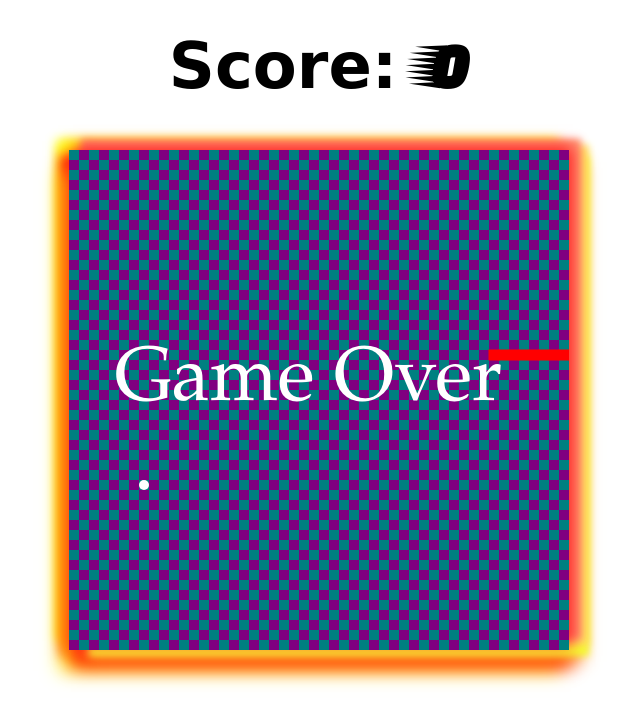
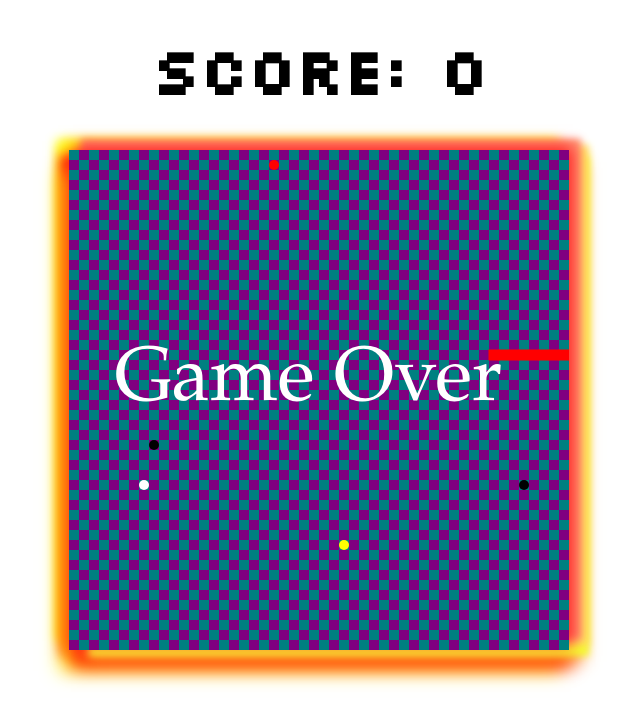
Before and after one commit to joeypagaduan/arcade, a plain HTML site: page index.html in a window 1280 px wide. Shown: the whole page, without its empty margins (321-961 px from the left). Drawn offline with Linux system fonts and the light colour scheme; a web font is replaced by a local one.

Commit message:
updated food and wormholes

```diff
--- a/app.js
+++ b/app.js
@@ -4,32 +4,40 @@ const snakeBody = "red";
 const snakeBorder = "red";
 
 let snake = [
-    {x: 300, y: 200},
-    {x: 290, y: 200},
-    {x: 280, y: 200},
-    {x: 270, y: 200},
-    {x: 260, y: 200},
-    {x: 250, y: 200},
-    {x: 240, y: 200},
-    {x: 230, y: 200},
-    {x: 220, y: 200}
+    {x: 200, y: 200},
+    {x: 190, y: 200},
+    {x: 180, y: 200},
+    {x: 170, y: 200},
+    {x: 160, y: 200},
+    {x: 150, y: 200},
+    {x: 140, y: 200},
+    {x: 130, y: 200},
+    {x: 120, y: 200}
 ]
 
+let snakeSpeed = 10;
 let dx = 10;
 let dy = 0;
 
 //init. food
 
-let growthX
-let growthY
-
+let growthX;
+let growthY;
+let speedX;
+let speedY;
+let slowX;
+let slowY;
+let snakehole1x;
+let snakehole1y;
+let snakehole2x;
+let snakehole2y;
 
 
 //my gameboard
 const board = document.getElementById("gameBoard");
 const boardContext = gameBoard.getContext("2d");
-//setting the size
 
+// //#region setting the size
 // const canvasSizeBtn = document.getElementById("canvasSizeBtn");
 // canvasSizeBtn.addEventListener("click", setCanvasSize);
 
@@ -42,7 +50,7 @@ const boardContext = gameBoard.getContext("2d");
 //   height = canvasHeight;
 //   clearCanvas();
 // }
-
+//#endregion
 
 const width = 500;
 const height = 500;
@@ -67,7 +75,11 @@ gameBoard.height = height;
 }
 
 main();
-generateGrowth()
+generateSpeed();
+generateSlow();
+generateGrowth();
+snakehole1();
+snakehole2();
 document.addEventListener("keydown", nextDirection);
 
 function main() {
@@ -77,22 +89,27 @@ function main() {
       slither();
       drawSnake();
       drawGrowth();
+      drawSpeed();
+      drawSlow();
+      drawSnakehole1();
+      drawSnakehole2();
       main();
-    }, 75)
+    }, 750 / snakeSpeed)
 
     if (gameOver()) {
         boardContext.fillStyle="white";
         boardContext.font="6vw garamond";
         boardContext.fillText("Game Over", gameBoard.clientWidth/11, gameBoard.clientHeight/2);
-
-        //// Display game over message
-        // const message = document.createElement('div');
-        // message.textContent = 'Game Over!';
-        // document.body.appendChild(message);
-        // Stop the game loop
         clearTimeout(timeoutId);
       }
  }
+//snake speed
+ const increaseSpeed = () => {
+  snakeSpeed += 3;
+}
+const decreaseSpeed = () => {
+  snakeSpeed -= 1;
+}
 
 function drawSnake() {
     snake.forEach(drawSnakePart)
@@ -125,13 +142,88 @@ function drawSnake() {
   function drawGrowth() {
     boardContext.fillStyle = 'white';
     boardContext.strokeStyle = 'white';
+
+    //square fruit
     // boardContext.fillRect(growthX, growthY, 10, 10);
     // boardContext.strokeRect(growthX, growthY, 10, 10);
+
+    //circular fruit
     boardContext.beginPath();
     boardContext.arc(growthX + 5, growthY + 5, 5, 0, 2 * Math.PI); //had to offset the drawing by 5 pixels on each axis to center the round object on the board
     boardContext.fill();
   }
+
+  function generateSpeed() {
+    speedX = random_food(0, gameBoard.width - 10);
+    speedY = random_food(0, gameBoard.height - 10);
+      ////generate where snake is not/////
+    snake.forEach(function has_snake_eaten_food(part) {
+      const eatenSpeed = part.x == speedX && part.y == speedY;
+      if (eatenSpeed) generateSpeed();
+    });
+  }
+
+  function drawSpeed() {
+    boardContext.fillStyle = 'yellow';
+    boardContext.strokeStyle = 'yellow';
+    boardContext.beginPath();
+    boardContext.arc(speedX + 5, speedY + 5, 5, 0, 2 * Math.PI); //had to offset the drawing by 5 pixels on each axis to center the round object on the board
+    boardContext.fill();
+  }
+
+  function generateSlow() {
+    slowX = random_food(0, gameBoard.width - 10);
+    slowY = random_food(0, gameBoard.height - 10);
+      ////generate where snake is not/////
+    snake.forEach(function has_snake_eaten_food(part) {
+      const eatenSlow = part.x == slowX && part.y == slowY;
+      if (eatenSlow) generateSlow();
+    });
+  }
+
+  function drawSlow() {
+    boardContext.fillStyle = 'red';
+    boardContext.strokeStyle = 'red';
+    boardContext.beginPath();
+    boardContext.arc(slowX + 5, slowY + 5, 5, 0, 2 * Math.PI); //had to offset the drawing by 5 pixels on each axis to center the round object on the board
+    boardContext.fill();
+  }
   //#FOOD ENDS
+
+  //#worm(snake)hole
+  function snakehole1() {
+    snakehole1x = random_food(0, gameBoard.width - 10);
+    snakehole1y = random_food(0, gameBoard.height - 10);
+      ////generate where snake is not/////
+    snake.forEach(function has_snake_eaten_food(part) {
+      const teleport1 = part.x == snakehole1x && part.y == snakehole1y;
+    });
+  }
+
+  function drawSnakehole1() {
+    boardContext.fillStyle = 'black';
+    boardContext.strokeStyle = 'black';
+    boardContext.beginPath();
+    boardContext.arc(snakehole1x + 5, snakehole1y + 5, 5, 0, 2 * Math.PI); //had to offset the drawing by 5 pixels on each axis to center the round object on the board
+    boardContext.fill();
+  }
+
+  function snakehole2() {
+    snakehole2x = random_food(0, gameBoard.width - 10);
+    snakehole2y = random_food(0, gameBoard.height - 10);
+      ////generate where snake is not/////
+    snake.forEach(function has_snake_eaten_food(part) {
+      const teleport2 = part.x == snakehole2x && part.y == snakehole2y;
+    });
+  }
+
+  function drawSnakehole2() {
+    boardContext.fillStyle = 'black';
+    boardContext.strokeStyle = 'black';
+    boardContext.beginPath();
+    boardContext.arc(snakehole2x + 5, snakehole2y + 5, 5, 0, 2 * Math.PI); //had to offset the drawing by 5 pixels on each axis to center the round object on the board
+    boardContext.fill();
+  }
 
   //Changing the snake's direction
   function nextDirection(event) {
@@ -159,11 +251,43 @@ function drawSnake() {
     const head = {x: snake[0].x + dx, y: snake[0].y + dy};
     snake.unshift(head);
     const eatenGrowth_food = snake[0].x === growthX && snake[0].y === growthY;
+    const eatenSpeed_food = snake[0].x === speedX && snake[0].y === speedY;
+    const eatenSlow_food = snake[0].x === slowX && snake[0].y === slowY;
+    const teleported1 = snake[0].x === snakehole1x && snake[0].y === snakehole1y;
+    const teleported2 = snake[0].x === snakehole2x && snake[0].y === snakehole2y;
     if (eatenGrowth_food) {
       score += 10;
       document.getElementById('score').innerHTML = score;
       generateGrowth();
-    } else {
+    }
+    else if (eatenSpeed_food) {
+      score += 100;
+      document.getElementById('score').innerHTML = score;
+      increaseSpeed();
+      generateSpeed();
+      snake.pop();
+    }
+    else if (eatenSlow_food) {
+      score -= 10;
+      document.getElementById('score').innerHTML = score;
+      decreaseSpeed();
+      generateSlow();
+    }
+    else if (teleported1) {
+      score +=50;
+      document.getElementById('score').innerHTML = score;
+      snake[0].x = snakehole2x;
+      snake[0].y = snakehole2y;
+      snakehole1();
+    }
+    else if (teleported2) {
+      score +=50;
+      document.getElementById('score').innerHTML = score;
+      snake[0].x = snakehole1x;
+      snake[0].y = snakehole1y;
+      snakehole2();
+    }
+    else {
       snake.pop();
     }
   }
--- a/index.html
+++ b/index.html
@@ -13,16 +13,19 @@
         <h1><span id="score_text">Score: </span><span id="score">0</span></h1>
     </header>
 
-    <canvas id="gameBoard"></canvas>
+    <div id="game">
+        <canvas id="gameBoard"></canvas>
+    </div>
 
 <!-- inputting canvas size -->
 <!-- <form>
-    <label for="canvasWidth">Canvas Width:</label>
-    <input type="number" id="canvasWidth" name="canvasWidth" value="600">
-    <label for="canvasHeight">Canvas Height:</label>
-    <input type="number" id="canvasHeight" name="canvasHeight" value="600">
+    <label for="canvasWidth">Set Width:</label>
+    <input type="number" id="canvasWidth" name="canvasWidth" min="300" max="600">
+    <label for="canvasHeight">Set Height:</label>
+    <input type="number" id="canvasHeight" name="canvasHeight" min="300" max="600">
     <button id="canvasSizeBtn">Set Size</button>
 </form>     -->
+<!-- inputting canvas size -->
 
     <script type="text/javascript" src="./app.js"></script>
 </body>
--- a/styles.css
+++ b/styles.css
@@ -17,12 +17,12 @@ header {
 
 #score_text {
   font-size: 2em;
-  font-family: 'Rubik Moonrocks', cursive;
+  font-family: 'Silkscreen', cursive;
 }
 
 #score {
   font-size: 2em;
-  font-family: 'Faster One', cursive;
+  font-family: 'Silkscreen', cursive;
 }
 
 canvas {
```
Also changed, not shown: 1 other file.
